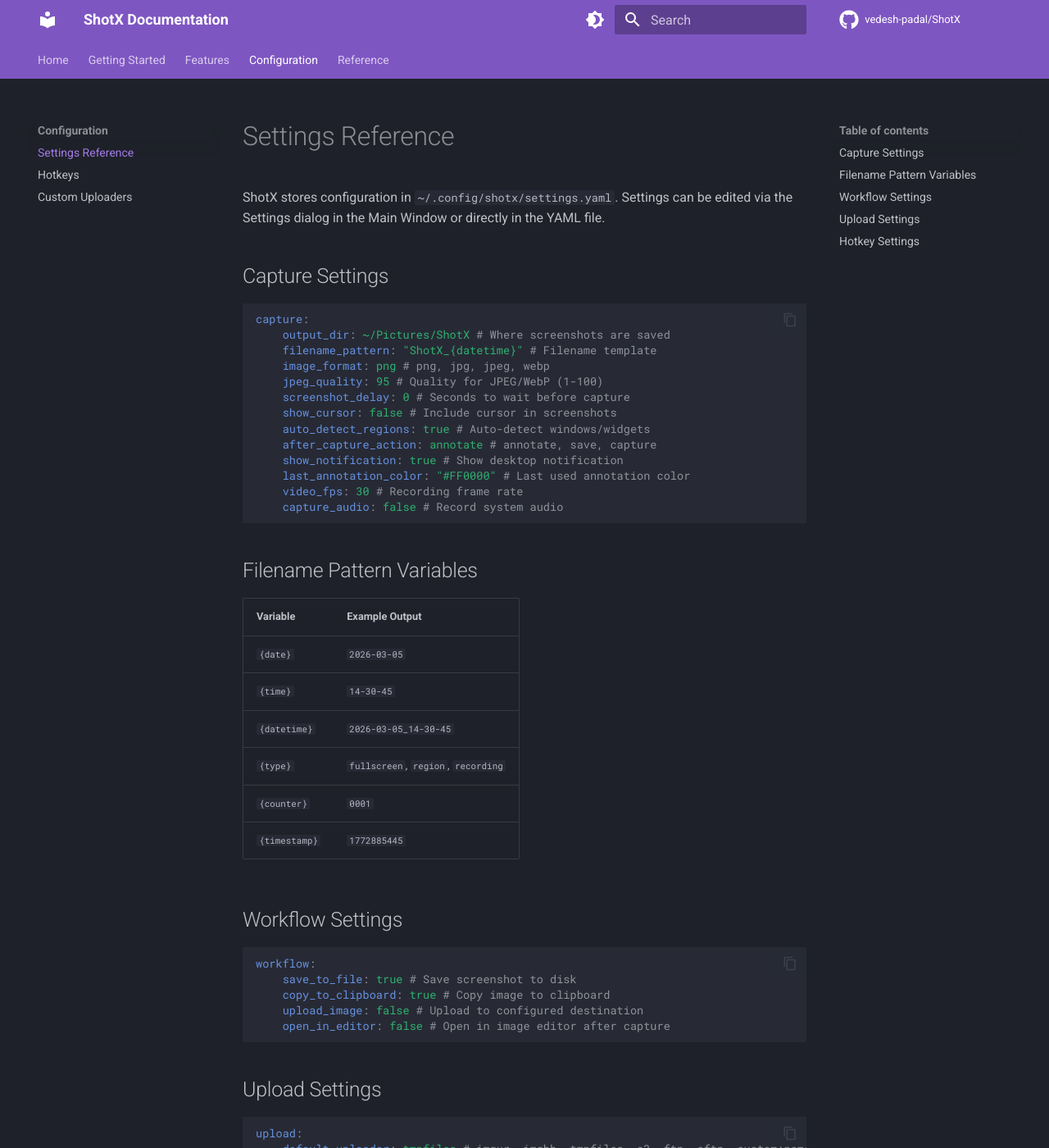
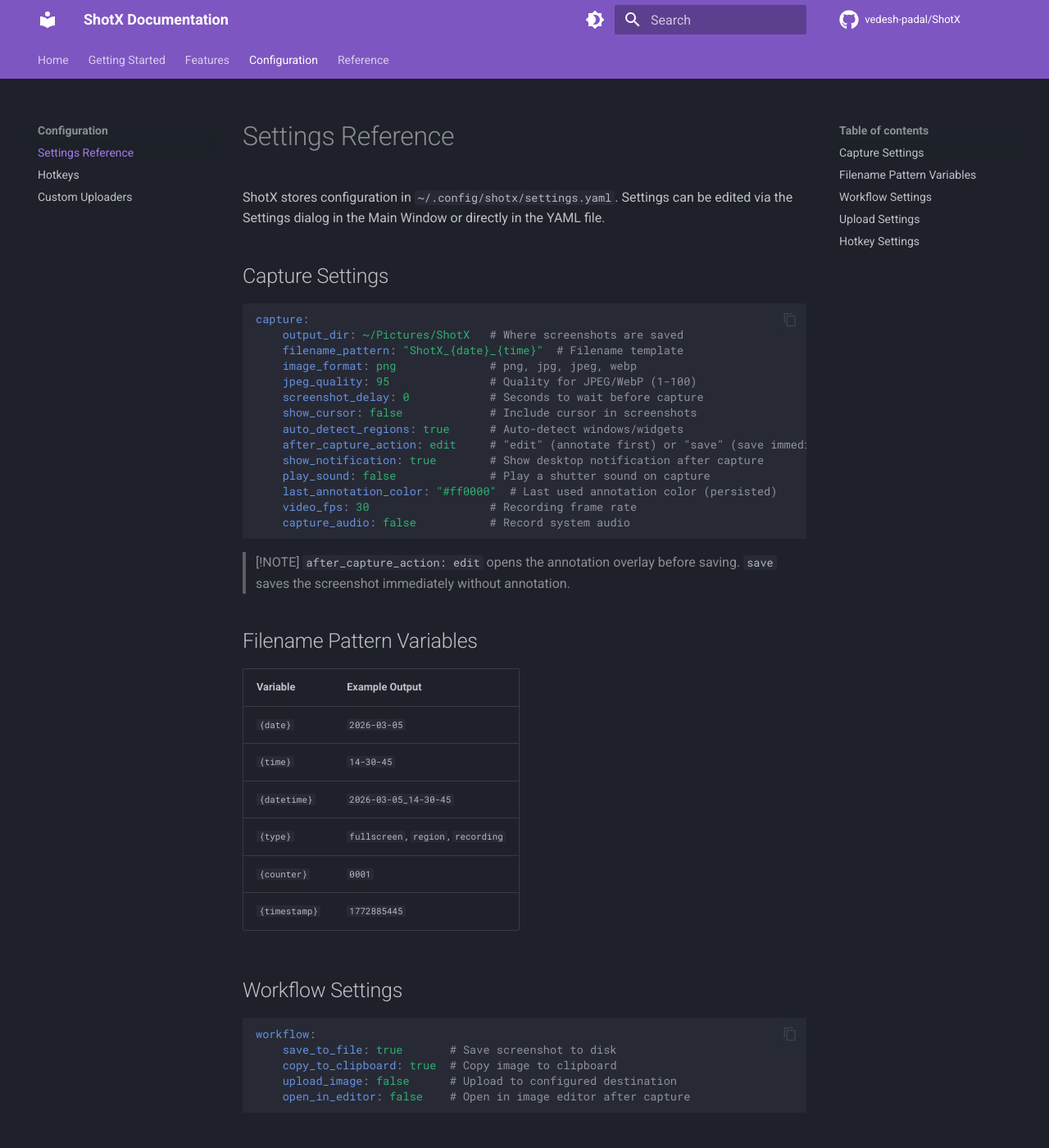
Before and after one commit to vedesh-padal/ShotX, an MkDocs documentation site: the page built from docs/configuration/settings.md, in a window 1280 px wide and 1400 px high. Shown: the whole window at 82% size. Built offline with MkDocs 1.6.1 and Material for MkDocs 9.7.7, drawn with Linux system fonts in a browser that asks for light colours; comment, search, counter and statistics services are not loaded; some of the changed text lies outside the part shown.

Commit message:
fix(pin): pin image from history directly, update docs to match code
- Fix _pin_image() in image_history.py: was emitting capture_requested('pin_region')
  which re-opened the region overlay, completely ignoring the filepath argument.
  Now emits pin_image_requested(filepath) to pin the existing image directly.

- Add pin_image_requested Signal(str) to EventBus for clean semantic separation
  from the 'capture then pin' flow.

- Add pin_image_from_file() handler in CaptureController: loads QPixmap directly
  from filepath and creates a PinnedWidget without any capture overlay.

- docs(audit): correct all .md files against actual codebase
  - settings.md: fix after_capture_action values (edit/save not annotate/capture),
    FTP/SFTP fields remote_dir (not remote_path), add SFTP key_file, add enabled
    field, list all shortener providers (tinyurl/isgd/vgd)
  - features/tools.md: document two-mode Pin to Screen behavior
  - features/history.md: fix Pin context menu description
  - getting-started/installation.md: fix libgirepository package name per Ubuntu
    version, add wl-clipboard for Wayland clipboard persistence
  - configuration/hotkeys.md: update QR scan row description
  - getting-started/quickstart.md: fix double-click tray language

````diff
--- a/docs/configuration/settings.md
+++ b/docs/configuration/settings.md
@@ -6,19 +6,23 @@
 
 ```yaml
 capture:
-    output_dir: ~/Pictures/ShotX # Where screenshots are saved
-    filename_pattern: "ShotX_{datetime}" # Filename template
-    image_format: png # png, jpg, jpeg, webp
-    jpeg_quality: 95 # Quality for JPEG/WebP (1-100)
-    screenshot_delay: 0 # Seconds to wait before capture
-    show_cursor: false # Include cursor in screenshots
-    auto_detect_regions: true # Auto-detect windows/widgets
-    after_capture_action: annotate # annotate, save, capture
-    show_notification: true # Show desktop notification
-    last_annotation_color: "#FF0000" # Last used annotation color
-    video_fps: 30 # Recording frame rate
-    capture_audio: false # Record system audio
+    output_dir: ~/Pictures/ShotX   # Where screenshots are saved
+    filename_pattern: "ShotX_{date}_{time}"  # Filename template
+    image_format: png              # png, jpg, jpeg, webp
+    jpeg_quality: 95               # Quality for JPEG/WebP (1-100)
+    screenshot_delay: 0            # Seconds to wait before capture
+    show_cursor: false             # Include cursor in screenshots
+    auto_detect_regions: true      # Auto-detect windows/widgets
+    after_capture_action: edit     # "edit" (annotate first) or "save" (save immediately)
+    show_notification: true        # Show desktop notification after capture
+    play_sound: false              # Play a shutter sound on capture
+    last_annotation_color: "#ff0000"  # Last used annotation color (persisted)
+    video_fps: 30                  # Recording frame rate
+    capture_audio: false           # Record system audio
 ```
+
+> [!NOTE]
+> `after_capture_action: edit` opens the annotation overlay before saving. `save` saves the screenshot immediately without annotation.
 
 ## Filename Pattern Variables
 
@@ -35,17 +39,18 @@
 
 ```yaml
 workflow:
-    save_to_file: true # Save screenshot to disk
-    copy_to_clipboard: true # Copy image to clipboard
-    upload_image: false # Upload to configured destination
-    open_in_editor: false # Open in image editor after capture
+    save_to_file: true       # Save screenshot to disk
+    copy_to_clipboard: true  # Copy image to clipboard
+    upload_image: false      # Upload to configured destination
+    open_in_editor: false    # Open in image editor after capture
 ```
 
 ## Upload Settings
 
 ```yaml
 upload:
-    default_uploader: tmpfiles # imgur, imgbb, tmpfiles, s3, ftp, sftp, custom:name
+    enabled: false
+    default_uploader: tmpfiles  # imgur, imgbb, tmpfiles, s3, ftp, sftp, custom:name
     copy_url_to_clipboard: true # Copy upload URL after upload
 
     imgur:
@@ -56,7 +61,7 @@
         api_key: ""
 
     s3:
-        endpoint_url: "" # Leave empty for AWS
+        endpoint_url: ""  # Leave empty for AWS
         access_key: ""
         secret_key: ""
         bucket_name: ""
@@ -67,7 +72,7 @@
         port: 21
         username: ""
         password: ""
-        remote_path: /
+        remote_dir: /              # Upload directory on server
         public_url_format: ""
 
     sftp:
@@ -75,19 +80,20 @@
         port: 22
         username: ""
         password: ""
-        remote_path: /
+        key_file: ""               # Path to SSH private key (optional)
+        remote_dir: /              # Upload directory on server
         public_url_format: ""
 
     shortener:
         enabled: false
-        provider: tinyurl # Shortener service provider
+        provider: tinyurl  # tinyurl, isgd, vgd
 ```
 
 ## Hotkey Settings
 
 ```yaml
 hotkeys:
-    capture_fullscreen: "" # e.g. "Print"
+    capture_fullscreen: ""         # e.g. "Print"
     capture_region: "Alt+Shift+X"
     capture_window: ""
     capture_ocr: ""
````
Also changed, not shown: docs/configuration/hotkeys.md (+10 -10 lines), docs/features/history.md (+1 -1 lines), docs/features/tools.md (+15 -2 lines), docs/getting-started/installation.md (+9 -7 lines), docs/getting-started/quickstart.md (+1 -1 lines), 3 other files.
